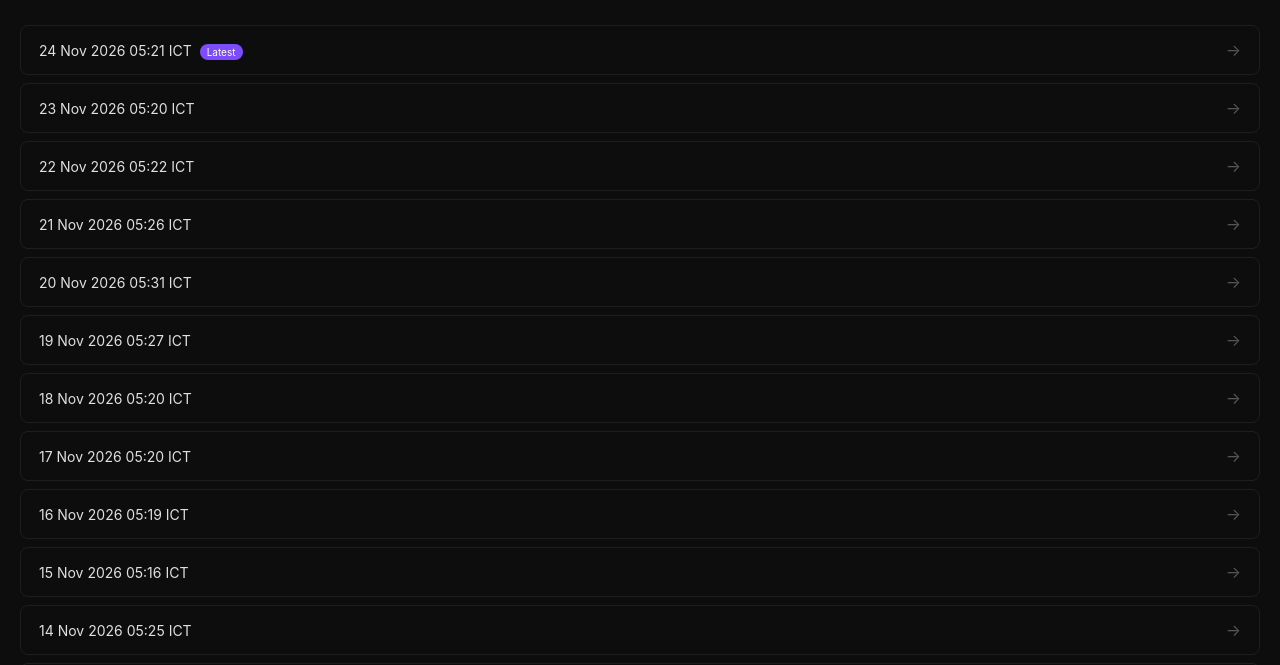
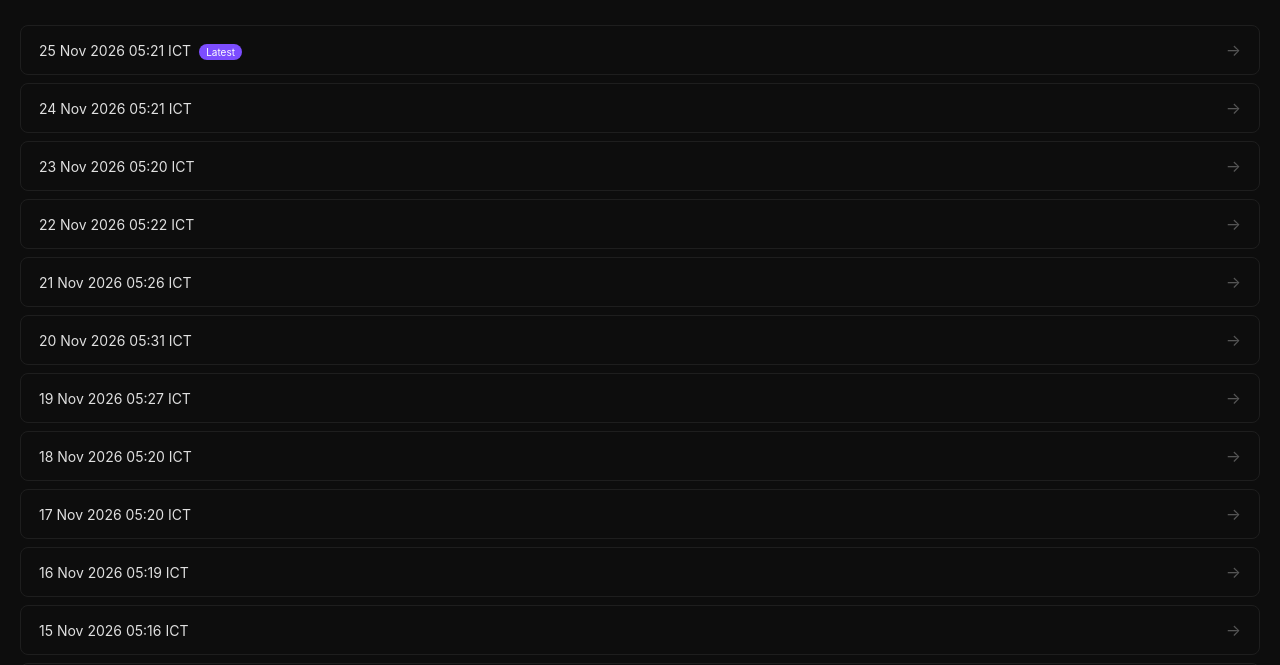
Before and after one commit to nathatayaapi-creator/farming-report, a plain HTML site: page archive/index.html in a window 1280 px wide. Shown: the part 126-791 px from the top of the page. Drawn offline with Linux system fonts and the light colour scheme.

Commit message:
Rebuild archive index 25 Nov 2026 05:21 ICT

```diff
--- a/archive/index.html
+++ b/archive/index.html
@@ -23,7 +23,8 @@
 <a class="back" href="https://farming-report.pages.dev/">← Report ล่าสุด</a>
 <h1>📊 Competitor Report Archive</h1>
 <p class="sub">รายการ report ย้อนหลังทั้งหมด — อัปเดตอัตโนมัติทุกครั้งที่รัน Competitor Scan</p>
-<a class="row" href="https://farming-report.pages.dev/archive/competitor_20261124_052117.html"><span class="label">24 Nov 2026  05:21 ICT<span style="background:#7c4dff;color:#fff;font-size:10px;padding:2px 7px;border-radius:10px;margin-left:8px">Latest</span></span><span class="arrow">→</span></a>
+<a class="row" href="https://farming-report.pages.dev/archive/competitor_20261125_052116.html"><span class="label">25 Nov 2026  05:21 ICT<span style="background:#7c4dff;color:#fff;font-size:10px;padding:2px 7px;border-radius:10px;margin-left:8px">Latest</span></span><span class="arrow">→</span></a>
+<a class="row" href="https://farming-report.pages.dev/archive/competitor_20261124_052117.html"><span class="label">24 Nov 2026  05:21 ICT</span><span class="arrow">→</span></a>
 <a class="row" href="https://farming-report.pages.dev/archive/competitor_20261123_052017.html"><span class="label">23 Nov 2026  05:20 ICT</span><span class="arrow">→</span></a>
 <a class="row" href="https://farming-report.pages.dev/archive/competitor_20261122_052206.html"><span class="label">22 Nov 2026  05:22 ICT</span><span class="arrow">→</span></a>
 <a class="row" href="https://farming-report.pages.dev/archive/competitor_20261121_052651.html"><span class="label">21 Nov 2026  05:26 ICT</span><span class="arrow">→</span></a>
```
